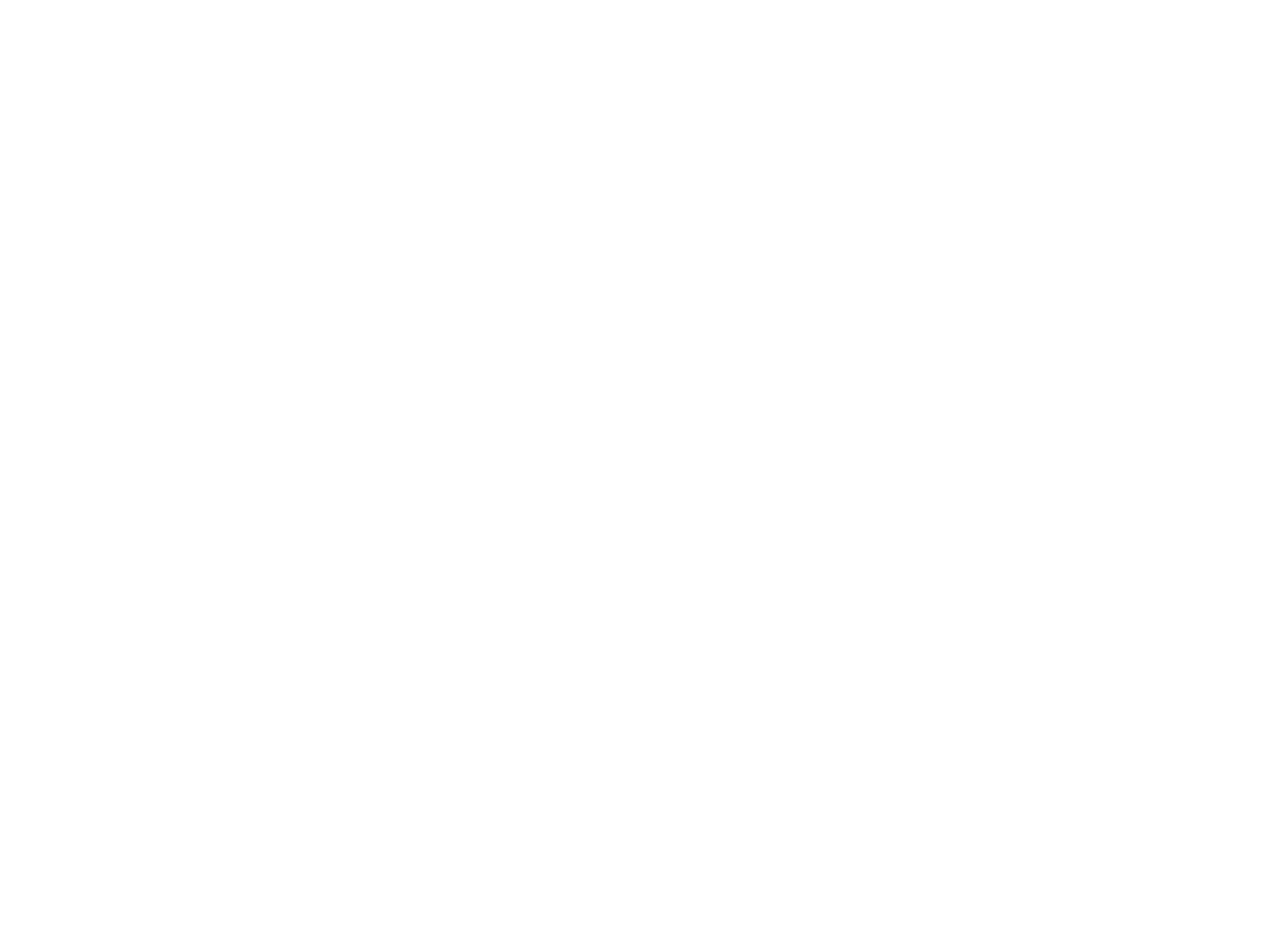
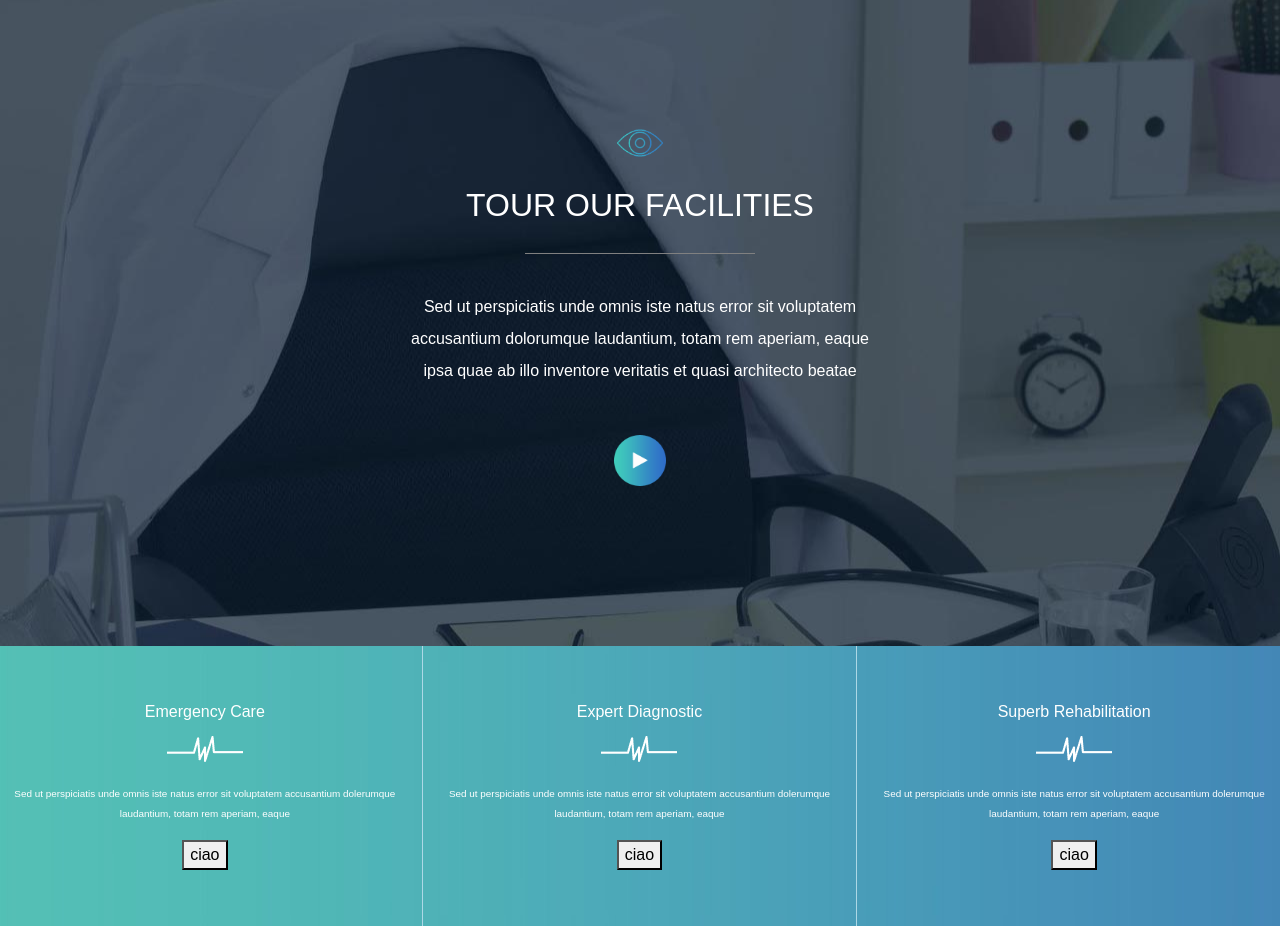
Before and after one commit to Daniele-Simonetti/proj-html-vuejs, a Vue app: page / in a window 1280 px wide. Shown: the part 3367-4293 px from the top of the page. Before the commit the page ends 3339 px from the top, so only its background shows below. Built offline with nearby package versions, Linux system fonts and the light colour scheme.

Commit message:
add first gradient section

```diff
--- a/src/App.vue
+++ b/src/App.vue
@@ -9,6 +9,7 @@
       :maj-infos="majorInfos"
       :doctors="docs"
       :services="healthservices"
+      :fac-highlight="facilitiesMost"
     />
     <Footer />
   </div>
@@ -154,6 +155,20 @@
           explanation: 'At vero eos et accusamus et iusto odio didnissimos ducimus qui blanditis praesentium voluptatum deleniti atque corrupti quos dolores et quas',
         },
       ],
+      facilitiesMost: [
+        {
+          title: 'Emergency Care',
+          exp: 'Sed ut perspiciatis unde omnis iste natus error sit voluptatem accusantium dolerumque laudantium, totam rem aperiam, eaque',
+        },
+        {
+          title: 'Expert Diagnostic',
+          exp: 'Sed ut perspiciatis unde omnis iste natus error sit voluptatem accusantium dolerumque laudantium, totam rem aperiam, eaque',
+        },
+        {
+          title: 'Superb Rehabilitation',
+          exp: 'Sed ut perspiciatis unde omnis iste natus error sit voluptatem accusantium dolerumque laudantium, totam rem aperiam, eaque',
+        },
+      ],
     };
   },
 };
--- a/src/components/Main.vue
+++ b/src/components/Main.vue
@@ -33,7 +33,6 @@
       </div>
     </div>
 
-    <!-- 2/5 sezione -->
     <div class=" box-cards">
       <div class="row cards justify-content-between">
         <div
@@ -53,7 +52,7 @@
       </div>
     </div>
 
-    <!-- 3/5 sezione -->
+    <!-- 2/5 sezione -->
     <div class="ourDoc">
       <div class="row justify-content-center text-center text-box">
         <img
@@ -96,7 +95,7 @@
       </div>
     </div>
 
-    <!-- 4/5 sezione -->
+    <!-- 3/5 sezione -->
     <div class="healthServices">
       <div class="row justify-content-center text-center text-box">
         <img
@@ -132,6 +131,47 @@
         </div>
       </div>
     </div>
+
+    <!-- 4/5 sezione -->
+    <div class="tourFacilities">
+      <div class="row justify-content-center text-center text-box">
+        <img
+          :src="require(`../assets/images/icon-7.png`)"
+          alt="doc-logo"
+          class="doc-logo"
+        >
+        <h2 class="text-uppercase">
+          Tour our facilities
+        </h2>
+        <p>
+          Sed ut perspiciatis unde omnis iste natus error sit voluptatem
+          accusantium dolorumque laudantium,
+          totam rem aperiam, eaque ipsa quae ab illo inventore veritatis et quasi architecto beatae
+        </p>
+        <div>
+          <img
+            :src="require(`../assets/images/play-icon.png`)"
+            alt="play-logo"
+            class="play-logo"
+          >
+        </div>
+      </div>
+    </div>
+    <div class="firstgradient">
+      <div class="row">
+        <div
+          v-for="(high, x) in facHighlight"
+          :key="x"
+          class="most"
+        >
+          <h3 class="">
+            {{ high.title }}
+          </h3>
+          <p>{{ high.exp }}</p>
+          <button>ciao</button>
+        </div>
+      </div>
+    </div>
   </main>
 </template>
 
@@ -156,6 +196,12 @@
       },
     },
     services: {
+      type: Array,
+      default() {
+        return [];
+      },
+    },
+    facHighlight: {
       type: Array,
       default() {
         return [];
@@ -255,7 +301,8 @@
   }
 }
 .ourDoc,
-.healthServices {
+.healthServices,
+.tourFacilities {
   .doc-logo {
     margin-top: 4em;
     width: 6%;
@@ -336,7 +383,7 @@
 .healthServices {
   background-color: white;
 }
-  #services {
+#services {
     flex-basis: calc((100% / 3) - 2em);
     img {
       width: 25%;
@@ -348,6 +395,42 @@
     p {
       text-align: center;
     }
+}
+.tourFacilities {
+  background-image: url('../assets/images/paralax-bg-tour-facilities.jpg');
+  background-repeat: no-repeat;
+  background-position: center;
+  color: white;
+  padding-top: 5em;
+  .play-logo {
+    width: 4%;
+    margin: 2em 0 10em 0;
   }
+}
+.firstgradient {
+  background-image: url('../assets/images/rgb-gradient-bar-for-logo-carrasel.jpg');
+  .most {
+    flex-basis: calc(100% / 3);
+    text-align: center;
+    padding: 3.5em 0;
+    // margin: 3.5em 0;
+    color: white;
+    font-weight: 100;
+    border-right: 1px solid lightblue;
+    h3 {
+      font-size: 1em;
+    }
+    p {
+      font-size: 0.62em;
+      padding: 0 2em;
+      line-height: 2em;
+    }
+    p::before {
+      content: url('../assets/images/wave-divider.png');
+      display: block;
+      margin: 1.5em 0;
 
+    }
+  }
+}
 </style>
```
